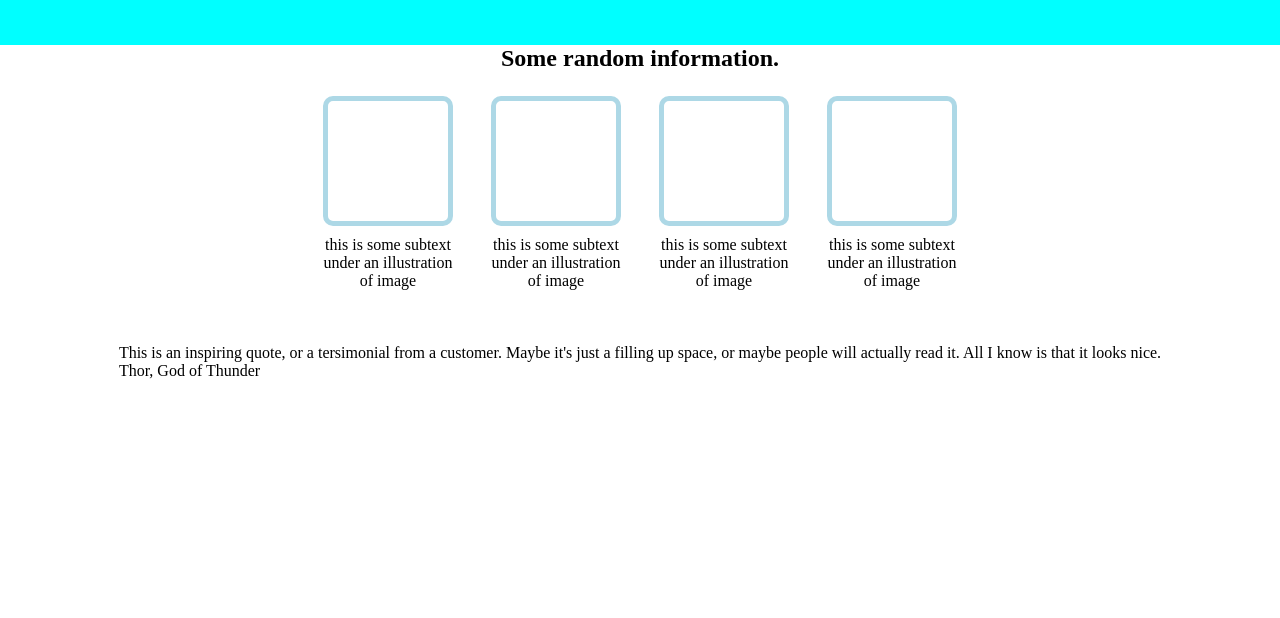
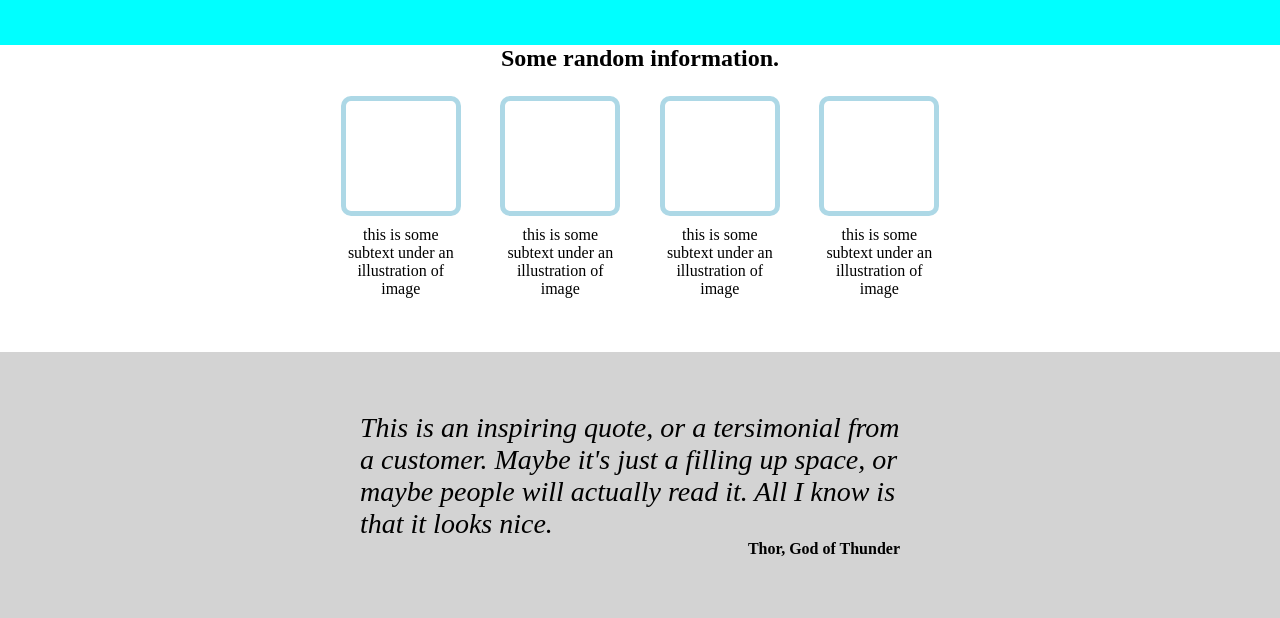
Before and after one commit to gabriel-tanase1/TOP-Landing-Page, a plain HTML site: page index.html in a window 1280 px wide. Shown: the part 277-895 px from the top of the page. Before the commit the page ends 800 px from the top, so only its background shows below. Drawn offline with Linux system fonts and the light colour scheme.

Commit message:
Style quote content

```diff
--- a/style.css
+++ b/style.css
@@ -1,4 +1,5 @@
 *{
+    box-sizing: border-box;
 }
 ul{
     margin: 0;
@@ -113,3 +114,33 @@ ul{
     font-weight: bold;
     margin-bottom: 24px;
 }
+
+/* QUOTE CONTENT */
+
+.quote-container{
+    width:600px;
+    padding: 60px 20px;
+    display: flex;
+    flex-direction: column;
+    align-items: center;
+    justify-content: center;
+}
+
+.quote{
+    font-size: 28px;
+    font-weight:300;
+    font-style: italic;
+}
+.author{
+    align-self: flex-end;
+    margin-right:20px;
+    font-weight: bold;
+}
+
+.quote-full-width{
+    width: 100%;/* for full coverage background-color of div */
+    display: flex;
+    justify-content: center;
+    align-items: center;
+    background-color: lightgray;
+}
```
